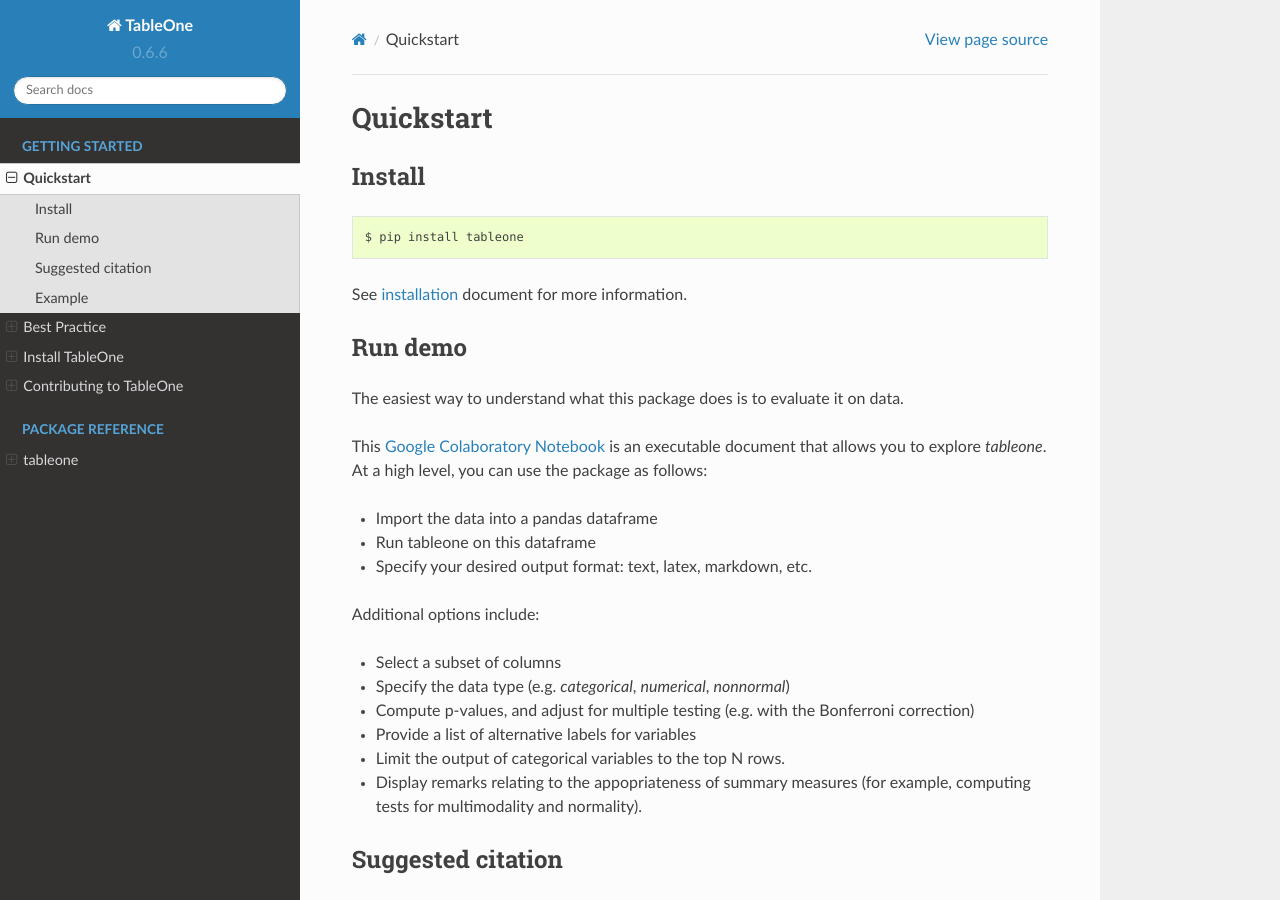
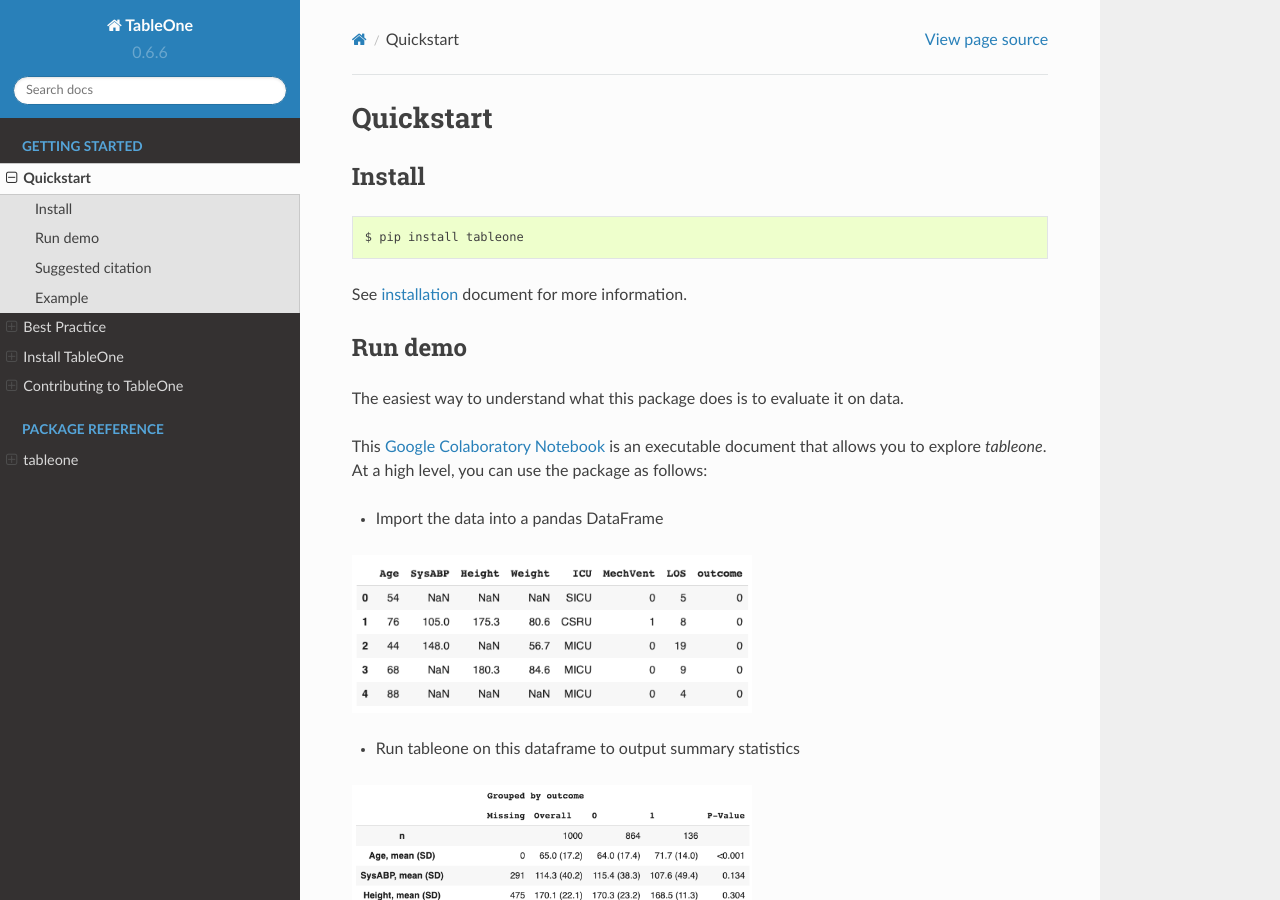
Before and after one commit to tompollard/tableone, a Sphinx documentation site: the page built from docs/quickstart.rst, in a window 1280 px wide and 900 px high. Built offline with Sphinx 7.4.7 and the Read the Docs theme 2.0.0, drawn with Linux system fonts in a browser that asks for light colours.

Commit message:
add images to docs

```diff
--- a/docs/quickstart.rst
+++ b/docs/quickstart.rst
@@ -18,9 +18,23 @@
 
 This `Google Colaboratory Notebook <https://github.com/tompollard/tableone/blob/master/tableone.ipynb>`_ is an executable document that allows you to explore `tableone`. At a high level, you can use the package as follows:
 
-* Import the data into a pandas dataframe
-* Run tableone on this dataframe
+* Import the data into a pandas DataFrame
+
+.. image:: images/input_data.png
+  :width: 400
+  :alt: Starting DataFrame
+
+* Run tableone on this dataframe to output summary statistics
+
+.. image:: images/table1.png
+  :width: 400
+  :alt: Table 1
+
 * Specify your desired output format: text, latex, markdown, etc.
+
+.. image:: images/table1_latex.png
+  :width: 400
+  :alt: Export to LaTex
 
 Additional options include:
 
```
Also changed, not shown: docs/images/input_data.png (added), docs/images/table1.png (added), docs/images/table1_latex.png (added).
